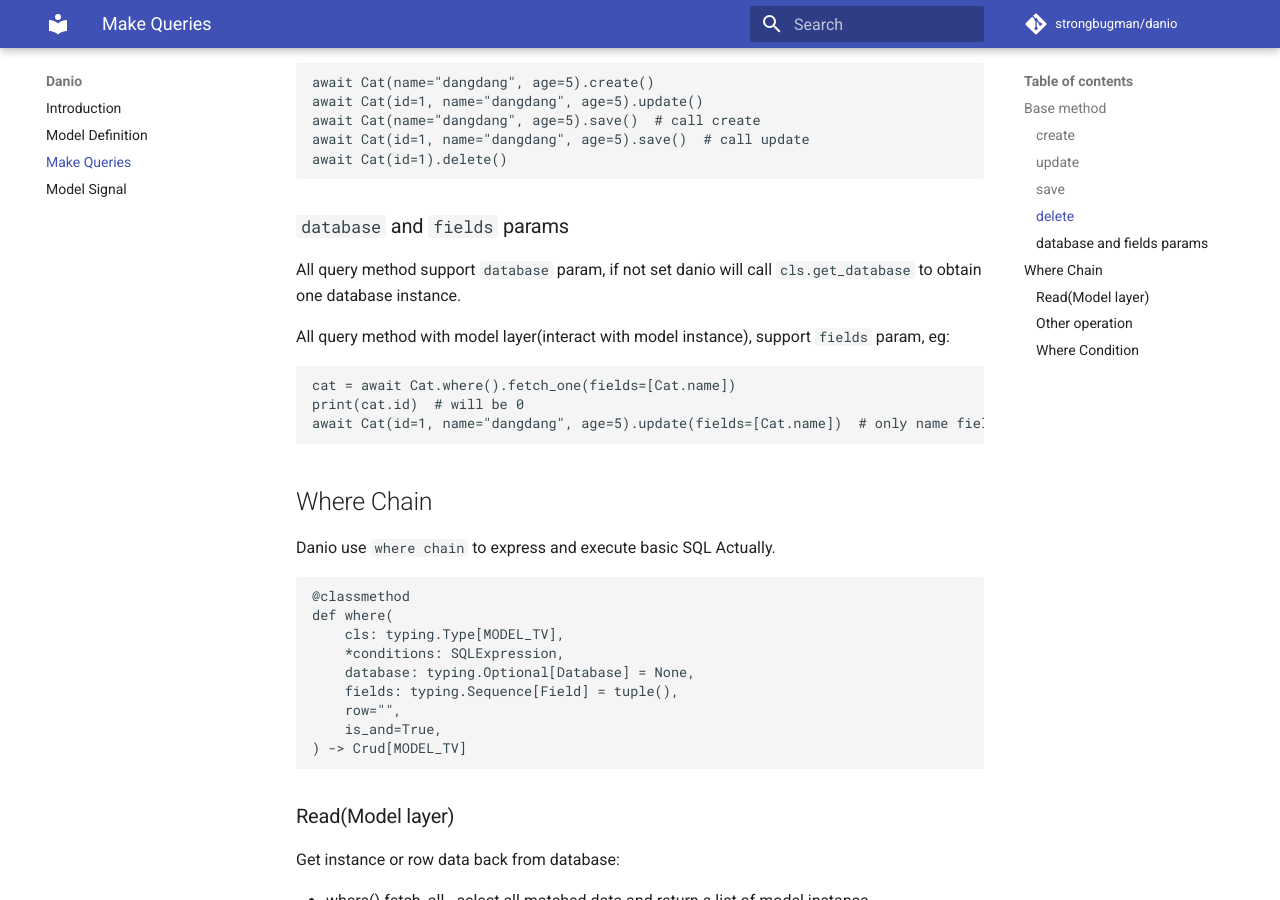
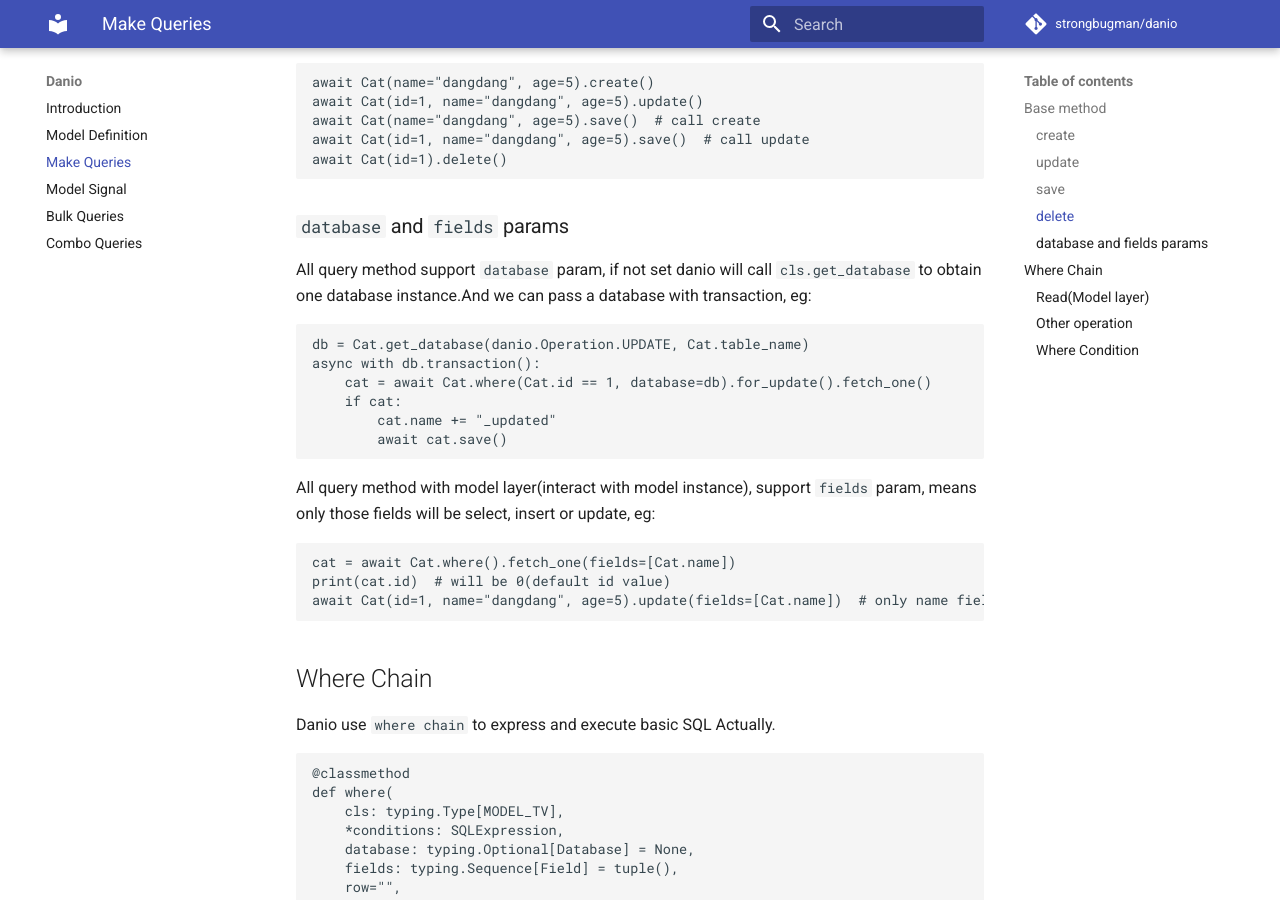
Before and after one commit to strongbugman/danio, an MkDocs documentation site: the page built from docs/make_queries.md, in a window 1280 px wide and 900 px high, scrolled down 1275 px. Built offline with MkDocs 1.6.1 and Material for MkDocs 9.7.7, drawn with Linux system fonts in a browser that asks for light colours; comment, search, counter and statistics services are not loaded.

Commit message:
Add docs

````diff
--- a/docs/make_queries.md
+++ b/docs/make_queries.md
@@ -68,12 +68,20 @@ await Cat(id=1).delete()
 
 ### `database` and `fields` params
 
-All query method support `database` param, if not set danio will call `cls.get_database` to obtain one database instance.
+All query method support `database` param, if not set danio will call `cls.get_database` to obtain one database instance.And we can pass a database with transaction, eg:
+```python
+db = Cat.get_database(danio.Operation.UPDATE, Cat.table_name)
+async with db.transaction():
+    cat = await Cat.where(Cat.id == 1, database=db).for_update().fetch_one()
+    if cat:
+        cat.name += "_updated"
+        await cat.save()
+```
 
-All query method with model layer(interact with model instance), support `fields` param, eg:
+All query method with model layer(interact with model instance), support `fields` param, means only those fields will be select, insert or update, eg:
 ```python
 cat = await Cat.where().fetch_one(fields=[Cat.name])
-print(cat.id)  # will be 0
+print(cat.id)  # will be 0(default id value)
 await Cat(id=1, name="dangdang", age=5).update(fields=[Cat.name])  # only name field will be update in database
 ```
 
--- a/mkdocs.yml
+++ b/mkdocs.yml
@@ -10,3 +10,5 @@ nav:
   - Model Definition: 'model_definition.md'
   - Make Queries: 'make_queries.md'
   - Model Signal: 'model_signal.md'
+  - Bulk Queries: 'bulk_queries.md'
+  - Combo Queries: 'combo_queries.md'
````
Also changed, not shown: docs/bulk_queries.md (added, +110 -0 lines), docs/combo_queries.md (added, +47 -0 lines), 2 other files.
